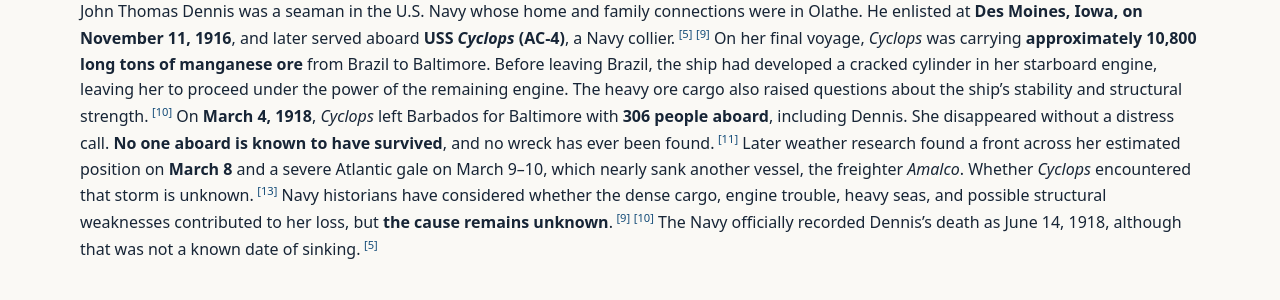
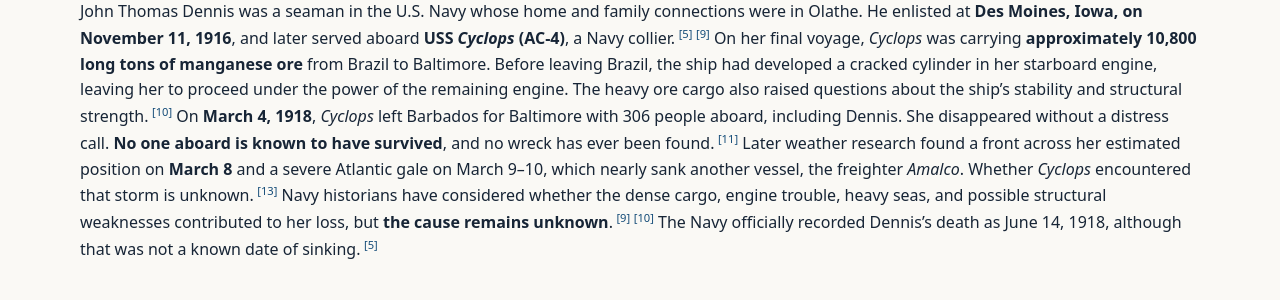
Before and after one commit to SPIERS-DENNIS-POST/spiers-dennis-post.github.io, a Jekyll site: the page built from history/index.md, in a window 1280 px wide and 900 px high, scrolled down 536 px. Shown: the part 155-455 px from the top of the window. Built offline with Jekyll 4.4.1, drawn with Linux system fonts in a browser that asks for light colours; our own code applies the rules of GitHub Pages for plain Markdown files.

Commit message:
Remove bold from Cyclops passenger count in Dennis history

```diff
--- a/history/index.md
+++ b/history/index.md
@@ -17,7 +17,7 @@
 ### John Thomas Dennis — U.S. Navy
 John Thomas Dennis was a seaman in the U.S. Navy whose home and family connections were in Olathe. He enlisted at **Des Moines, Iowa, on November 11, 1916**, and later served aboard **USS *Cyclops* (AC-4)**, a Navy collier.<sup class="reference"><a href="#reference-navy-war-dead-dennis" aria-label="Reference 5">[5]</a></sup><sup class="reference"><a href="#reference-navy-cyclops-assessment" aria-label="Reference 9">[9]</a></sup>
 On her final voyage, *Cyclops* was carrying **approximately 10,800 long tons of manganese ore** from Brazil to Baltimore. Before leaving Brazil, the ship had developed a cracked cylinder in her starboard engine, leaving her to proceed under the power of the remaining engine. The heavy ore cargo also raised questions about the ship's stability and structural strength.<sup class="reference"><a href="#reference-naval-historical-foundation-cyclops" aria-label="Reference 10">[10]</a></sup>
-On **March 4, 1918**, *Cyclops* left Barbados for Baltimore with **306 people aboard**, including Dennis. She disappeared without a distress call. **No one aboard is known to have survived**, and no wreck has ever been found.<sup class="reference"><a href="#reference-navy-lost-all-hands-1918" aria-label="Reference 11">[11]</a></sup> Later weather research found a front across her estimated position on **March 8** and a severe Atlantic gale on March 9–10, which nearly sank another vessel, the freighter *Amalco*. Whether *Cyclops* encountered that storm is unknown.<sup class="reference"><a href="#reference-usni-cyclops-weather-1970" aria-label="Reference 13">[13]</a></sup> Navy historians have considered whether the dense cargo, engine trouble, heavy seas, and possible structural weaknesses contributed to her loss, but **the cause remains unknown**.<sup class="reference"><a href="#reference-navy-cyclops-assessment" aria-label="Reference 9">[9]</a></sup><sup class="reference"><a href="#reference-naval-historical-foundation-cyclops" aria-label="Reference 10">[10]</a></sup> The Navy officially recorded Dennis's death as June 14, 1918, although that was not a known date of sinking.<sup class="reference"><a href="#reference-navy-war-dead-dennis" aria-label="Reference 5">[5]</a></sup>
+On **March 4, 1918**, *Cyclops* left Barbados for Baltimore with 306 people aboard, including Dennis. She disappeared without a distress call. **No one aboard is known to have survived**, and no wreck has ever been found.<sup class="reference"><a href="#reference-navy-lost-all-hands-1918" aria-label="Reference 11">[11]</a></sup> Later weather research found a front across her estimated position on **March 8** and a severe Atlantic gale on March 9–10, which nearly sank another vessel, the freighter *Amalco*. Whether *Cyclops* encountered that storm is unknown.<sup class="reference"><a href="#reference-usni-cyclops-weather-1970" aria-label="Reference 13">[13]</a></sup> Navy historians have considered whether the dense cargo, engine trouble, heavy seas, and possible structural weaknesses contributed to her loss, but **the cause remains unknown**.<sup class="reference"><a href="#reference-navy-cyclops-assessment" aria-label="Reference 9">[9]</a></sup><sup class="reference"><a href="#reference-naval-historical-foundation-cyclops" aria-label="Reference 10">[10]</a></sup> The Navy officially recorded Dennis's death as June 14, 1918, although that was not a known date of sinking.<sup class="reference"><a href="#reference-navy-war-dead-dennis" aria-label="Reference 5">[5]</a></sup>
 ## Our first clubhouse
 In the fall of **1921**, Post 24 was meeting in a rented house on Main Street. Members approved plans for a clubhouse of our own, with an estimated **$2,500 needed for materials and masonry**, but the project nearly stalled because no suitable building site was within the Post's means.<sup class="reference"><a href="#reference-olathe-legion-clubhouse-1923" aria-label="Reference 7">[7]</a></sup>
 The turning point came when **J. D. Cox** announced that **R. P. “Bob” Mills**, an Olathe businessman and landowner associated with **R. P. Mills & Co.**, had offered to donate a lot for the building.<sup class="reference"><a href="#reference-veirs-olathe-mills" aria-label="Reference 12">[12]</a></sup> Members welcomed the offer and formally thanked Mills. With a site available, volunteers contributed construction labor, hauling, and other services to turn the plans into a permanent home for the Post.
```
